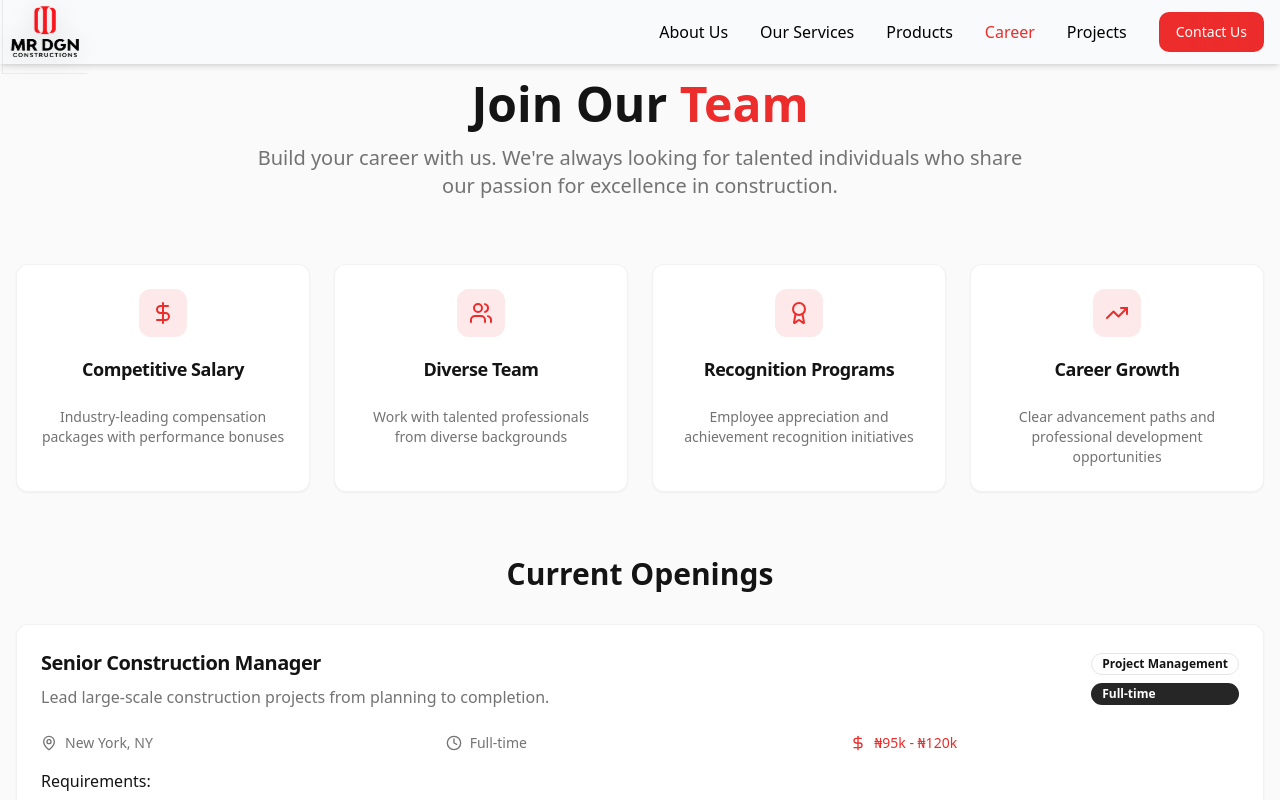
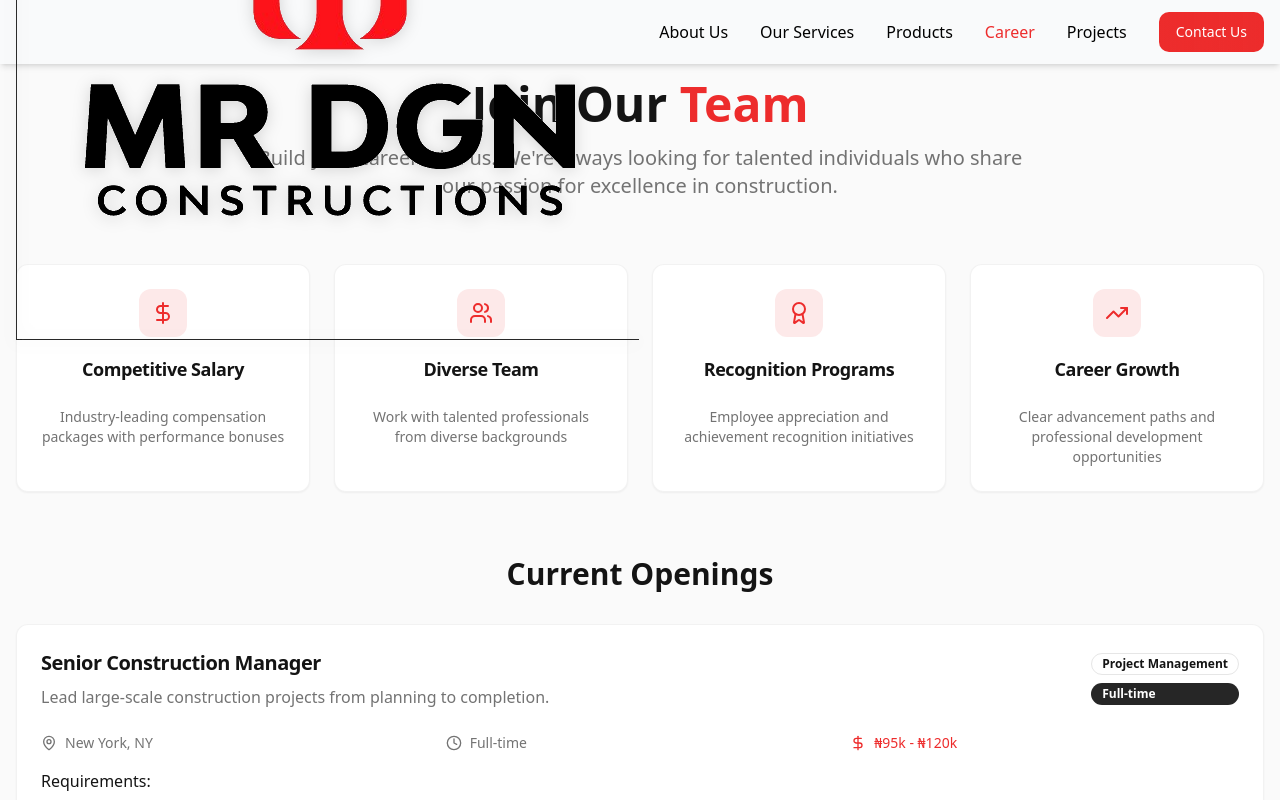
Before and after one commit to Ufuoma-Onakpoyan/mr-dgn-rise-visuals, a React (Vite) app: page /career in a window 1280 px wide. Shown: the top 800 px of the page. Built offline with nearby package versions, Linux system fonts and the light colour scheme.

Commit message:
Visual edit in Lovable
Edited UI in Lovable

```diff
--- a/src/components/Navigation.tsx
+++ b/src/components/Navigation.tsx
@@ -39,7 +39,7 @@ const Navigation = () => {
             <img src="/lovable-uploads/2485c1b8-1e34-41b5-89f0-3708377adee1.png" alt="MR DGN Constructions" style={{
             filter: 'drop-shadow(0 2px 8px rgba(0,0,0,0.15)) contrast(1.1) brightness(1.05)',
             fontWeight: 'bold'
-          }} className="h-full w-auto transition-all duration-300 hover:scale-200 scale-150" />
+          }} className=" scale-120 transition-all duration-300 hover:scale-150 " />
           </Link>
 
           {/* Desktop Navigation */}
```
